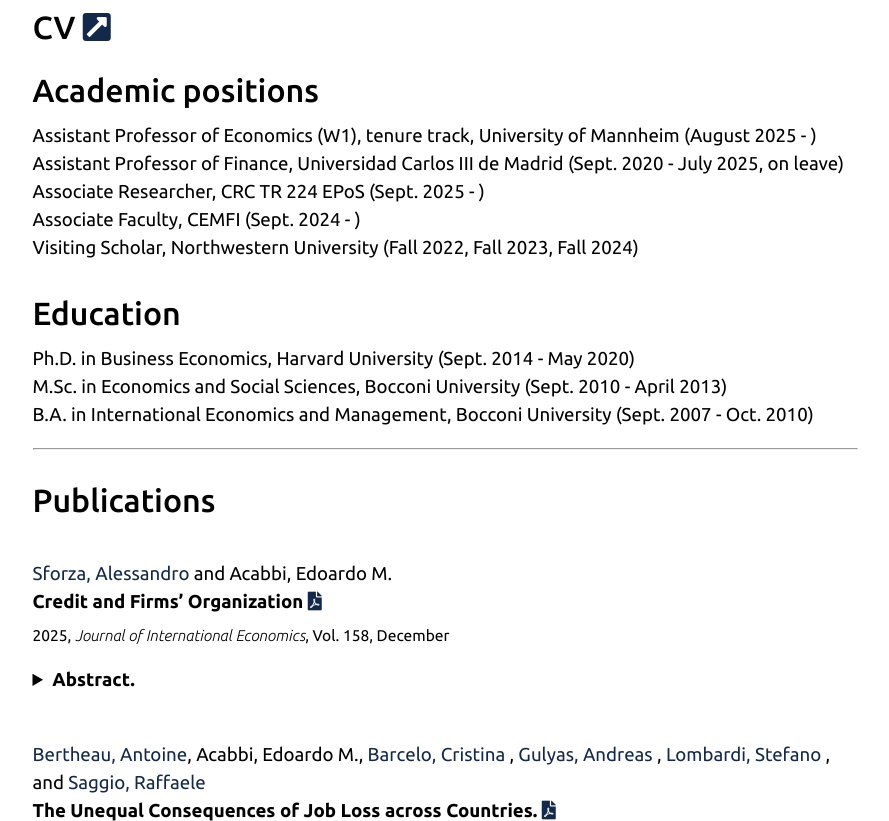
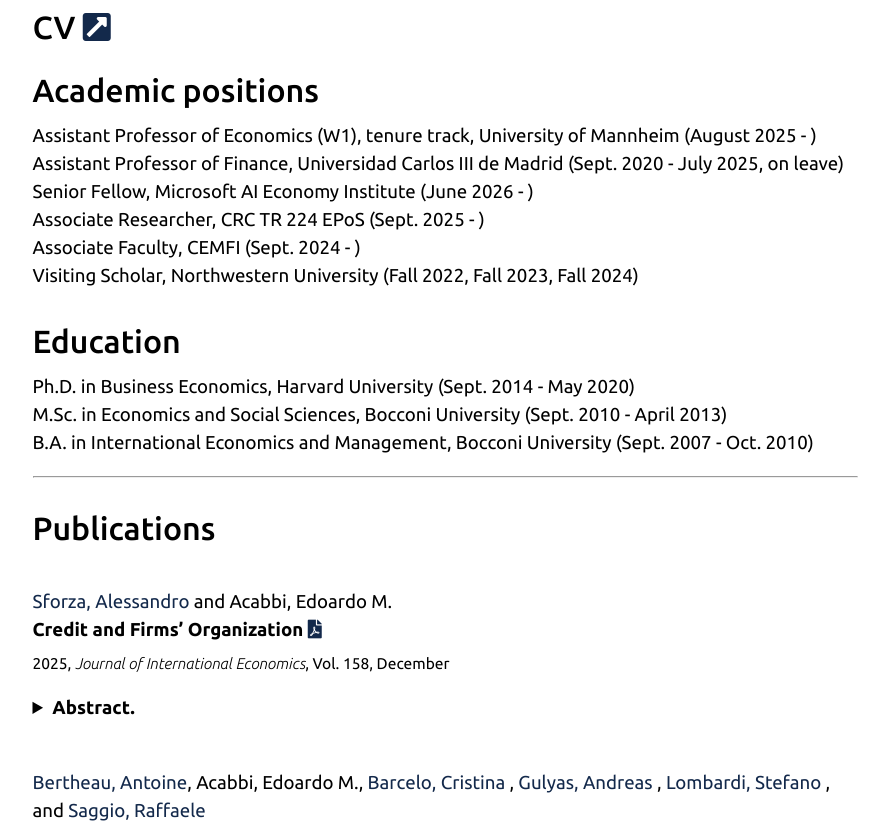
Before and after one commit to eacabbi/eacabbi.github.io, a Jekyll site: the page built from index.md, in a window 1280 px wide and 900 px high, scrolled down 436 px, cut to the strip 79-900 px from the top of the window. Shown: the whole strip, without its empty margins (195-1084 px from the left). Built offline with Jekyll 4.4.1, drawn with Linux system fonts in a browser that asks for light colours; some web fonts are replaced.

Commit message:
update website and cv msft

```diff
--- a/_includes/footer.html
+++ b/_includes/footer.html
@@ -16,6 +16,7 @@
                                 <a href="mailto:{{ site.email }}" class="fas fa-2x fa-envelope-square" title="Email - Mannheim" id="icon"></a>
                                 <a href="https://scholar.google.com/citations?user=dAk07WkAAAAJ&hl=en&oi=ao" class="ai ai-2x ai-google-scholar-square" title="Google Scholar" id="icon"></a>
                                 <a href="https://orcid.org/0000-0001-8861-8881" class="ai ai-2x ai-orcid-square" title="ORCID" id="icon"></a>
+                                <a href="https://www.linkedin.com/in/edoardo-maria-acabbi-7872a63b/" class="fab fa-2x fa-linkedin" title="LinkedIn" id="icon"></a>
                                 <a href="https://github.com/eacabbi" class="fab fa-2x fa-github-square" title="GitHub" id="icon"></a>
                         </div>
                 </div>
--- a/index.md
+++ b/index.md
@@ -8,6 +8,7 @@ layout: home
 
 Assistant Professor of Economics (W1), tenure track, University of Mannheim (August 2025 - ) <br>
 Assistant Professor of Finance, Universidad Carlos III de Madrid (Sept. 2020 - July 2025, on leave) <br>
+Senior Fellow, Microsoft AI Economy Institute (June 2026 - ) <br>
 Associate Researcher, CRC TR 224 EPoS (Sept. 2025 - ) <br>
 Associate Faculty, CEMFI (Sept. 2024 - ) <br>
 Visiting Scholar, Northwestern University (Fall 2022, Fall 2023, Fall 2024)
```
Also changed, not shown: 1 other file.
